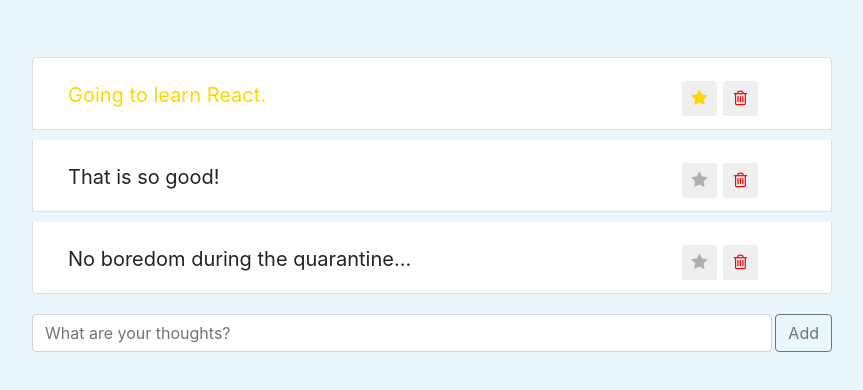
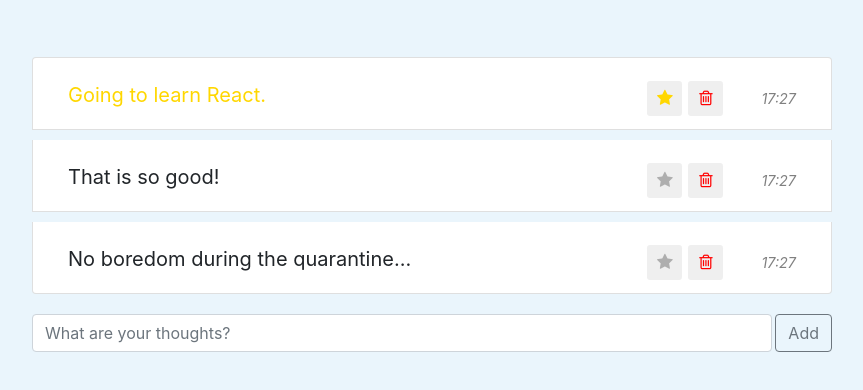
Before and after one commit to svetlana-suslova/my-twit, a React app: page / in a window 1280 px wide. Shown: the part 146-536 px from the top of the page, without its empty margins (208-1071 px from the left). Built offline with nearby package versions, Linux system fonts and the light colour scheme.

Commit message:
added post date acording to  creation time

```diff
--- a/src/components/app/app.js
+++ b/src/components/app/app.js
@@ -17,9 +17,9 @@ export default class App extends Component {
                 'ttt',
                 null,
                 true,
-                {label: 'Going to learn React.', important: true, like: false, id: 1},
-                {label: 'That is so good!', important: false, like: false, id: 2},
-                {label: 'No boredom during the quarantine...', important: false, like: false, id: 3}
+                {label: 'Going to learn React.', important: true, like: false, id: 1, date: new Date()},
+                {label: 'That is so good!', important: false, like: false, id: 2, date: new Date()},
+                {label: 'No boredom during the quarantine...', important: false, like: false, id: 3, date: new Date()}
             ],
             term: '',
             filter: 'all'
@@ -43,7 +43,8 @@ export default class App extends Component {
         const newItem = {
             label: body,
             important: false,
-            id: this.maxId++
+            id: this.maxId++,
+            date: new Date()
         }
         this.setState(({data}) => {
            const newArr = [...data, newItem];
--- a/src/components/post-list-item/post-list-item.js
+++ b/src/components/post-list-item/post-list-item.js
@@ -2,7 +2,7 @@ import React from 'react';
 
 import './post-list-item.sass';
 
-const PostListItem = ({label, onDelete, onToogleImportant, onToogleLiked, important, like}) => {
+const PostListItem = ({label, onDelete, onToogleImportant, onToogleLiked, important, like, date}) => {
     let classes = 'app-list-item d-flex justify-content-between';
 
     if (important) {
@@ -33,6 +33,12 @@ const PostListItem = ({label, onDelete, onToogleImportant, onToogleLiked, import
                     <i className="fa fa-trash-o"></i>
                 </button>
                 <i className="fa fa-heart"></i>
+                <span
+                className="app-list-item-date">
+                {new Intl.DateTimeFormat('en-US',
+                { hour: 'numeric', minute: 'numeric', hour12: false} )
+                .format(date)}
+                </span>
             </div>
             </div>
     )
--- a/src/components/post-list-item/post-list-item.sass
+++ b/src/components/post-list-item/post-list-item.sass
@@ -1,5 +1,9 @@
 .app-list-item
   font-size: 1.25rem
+  &-date
+    font-size: 0.9rem
+    color: grey
+    font-style: italic
   button
     width: 35px
     height: 35px
```
